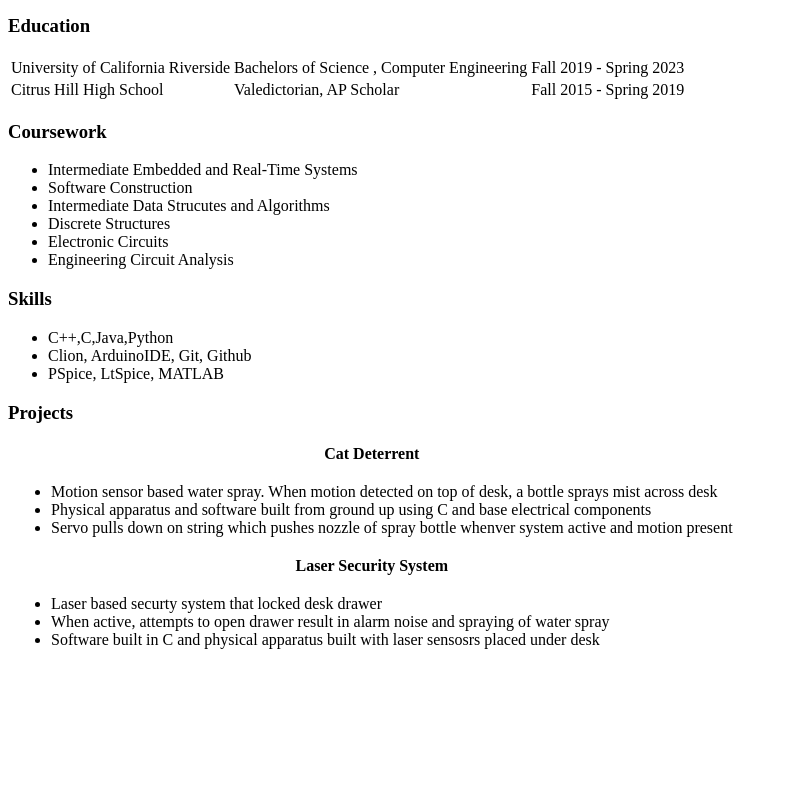
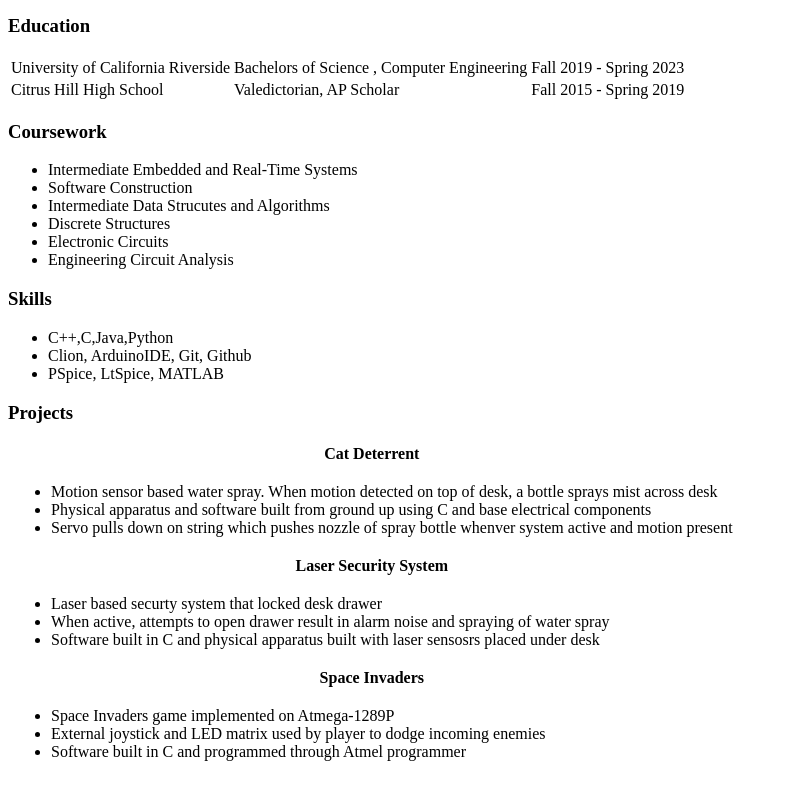
Before and after one commit to skycaliah/skycaliah.github.io, a plain HTML site: page index.html in a window 1280 px wide. Shown: the part 870-1658 px from the top of the page, without its empty margins (0-787 px from the left). Before the commit the page ends 1546 px from the top, so only its background shows below. Drawn offline with Linux system fonts and the light colour scheme.

Commit message:
Added third project

```diff
--- a/index.html
+++ b/index.html
@@ -137,6 +137,21 @@
 					</tr>
 
 
+
+					<tr> <th> Space Invaders </th> </tr>
+					<tr>
+						<td>
+							<ul>
+							<li>Space Invaders game implemented on Atmega-1289P  </li>
+							<li>External joystick and LED matrix used by player to dodge incoming enemies</li>
+							<li>Software built in C and programmed through Atmel programmer </li>
+
+							</ul>
+
+						</td>
+
+					</tr>
+
 				</tbody>
 
 
```
